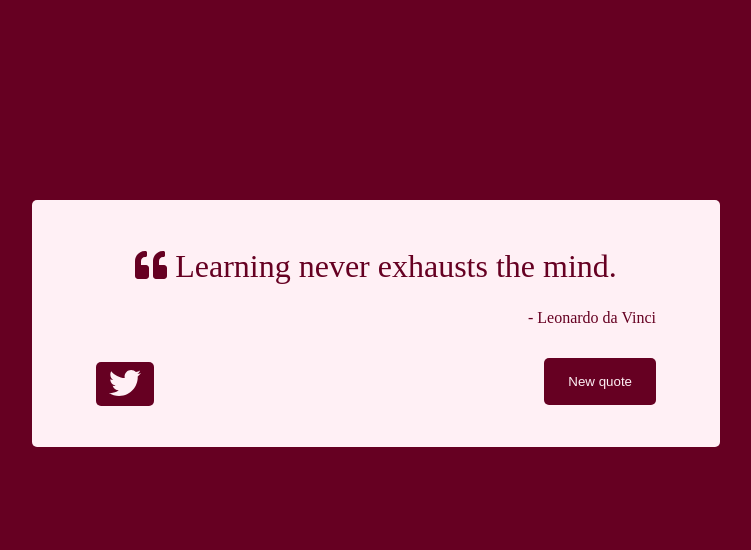
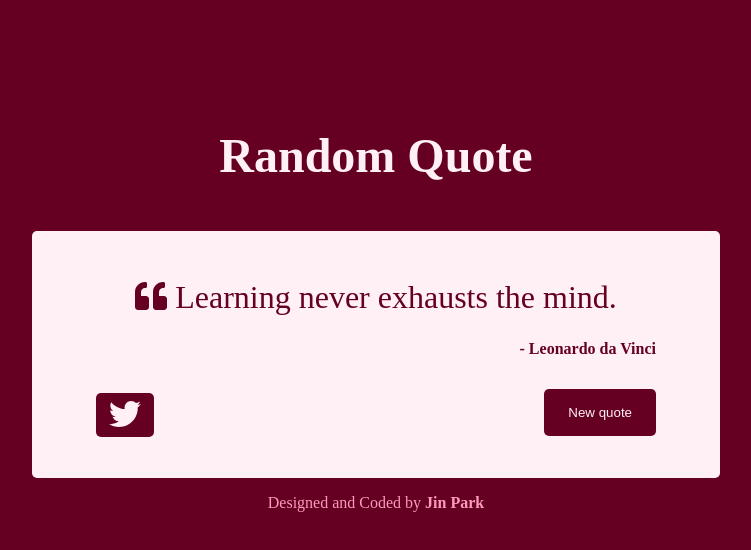
Before and after one commit to JinPark1504/random-quote-machine, a React (Create React App) app: page / in a window 1280 px wide. Shown: the top 550 px of the page, without its empty margins (264-1015 px from the left). Built offline with nearby package versions, Linux system fonts and the light colour scheme.

Commit message:
Added header and footer

```diff
--- a/src/App.css
+++ b/src/App.css
@@ -3,10 +3,21 @@
   padding: 0;
 }
 
-#quote-box {
+#container {
+  margin-top: 10vh;
+}
+
+header {
+  text-align: center;
+}
+
+header h1 {
+  font-size: 3rem;
+}
+
+header, article {
   width: 35rem;
   margin: auto;
-  margin-top: 25vh;
   padding: 3rem 4rem;
 }
 
@@ -18,6 +29,7 @@
 #author {
   margin-top: 1.5rem;
   text-align: right;
+  font-weight: bold;
 }
 
 .buttons {
@@ -35,6 +47,11 @@ button {
   border: 0;
 }
 
-#quote-box, button, a {
+article, button, a {
   border-radius: 5px;
 }
+
+footer {
+  text-align: center;
+  margin-top: 1rem;
+}
--- a/src/App.js
+++ b/src/App.js
@@ -11,6 +11,7 @@ const quotes = Quotes.quotes;
 let index = 0,
     color = '',
     bgColor = '',
+    footerColor = '',
     tweetHref = 'https://twitter.com/intent/tweet?hashtags=quotes&text="';
 
 class App extends React.Component {
@@ -39,6 +40,7 @@ class App extends React.Component {
 
     color = "hsl(" + Math.floor(random_number * 360) + ",100%,20%)";
     bgColor = "hsl(" + Math.floor(random_number * 360) + ",100%,97%)";
+    footerColor = "hsl(" + Math.floor(random_number * 360) + ",100%,80%)";
     console.log('color: ' + color);
     body.style.setProperty('background-color', color);
   }
@@ -50,7 +52,11 @@ class App extends React.Component {
       this.random_quote();
     }
     return (
-      <div id="quote-box" style={ { color: color, backgroundColor: bgColor } }>
+      <div id="container">
+        <header>
+          <h1 style={ { color: bgColor} }>Random Quote</h1>
+        </header>
+        <article style={ { color: color, backgroundColor: bgColor } }>
           {/* <p id="text"><i className="fa fa-quote-left" /> {this.state.quote}</p> */}
           <p id="text"><FontAwesomeIcon icon={faQuoteLeft} /> {this.state.quote}</p>
           <p id="author">- {this.state.author}</p>
@@ -61,6 +67,10 @@ class App extends React.Component {
               <FontAwesomeIcon icon={ faTwitter } size="2x" />
             </a>
           </div>
+        </article>
+        <footer>
+          <p style={ { color: footerColor} }>Designed and Coded by <b>Jin Park</b></p>
+        </footer>
       </div>
     );
   }
```
Lines whose indentation alone changed are shown as unchanged.
